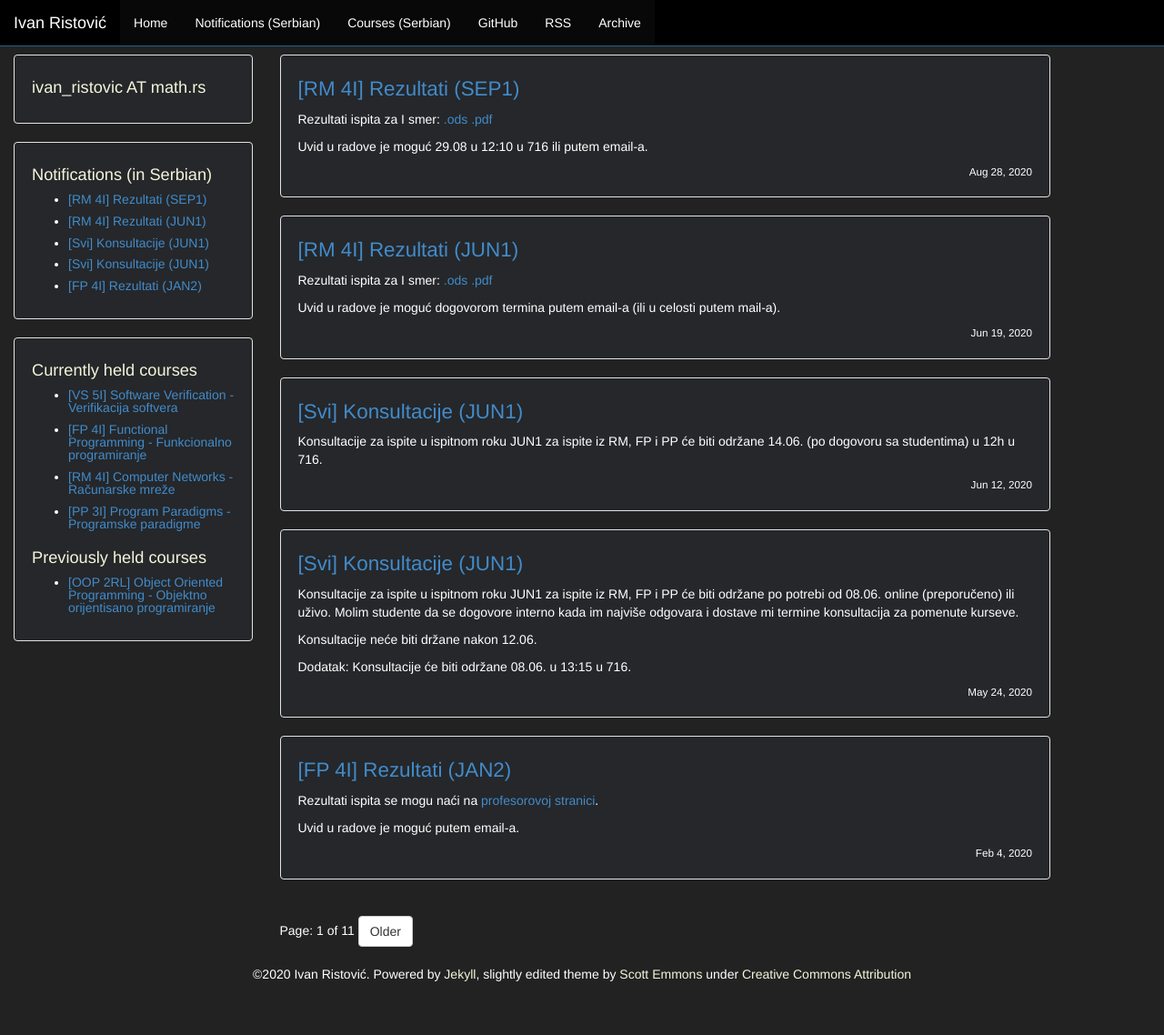
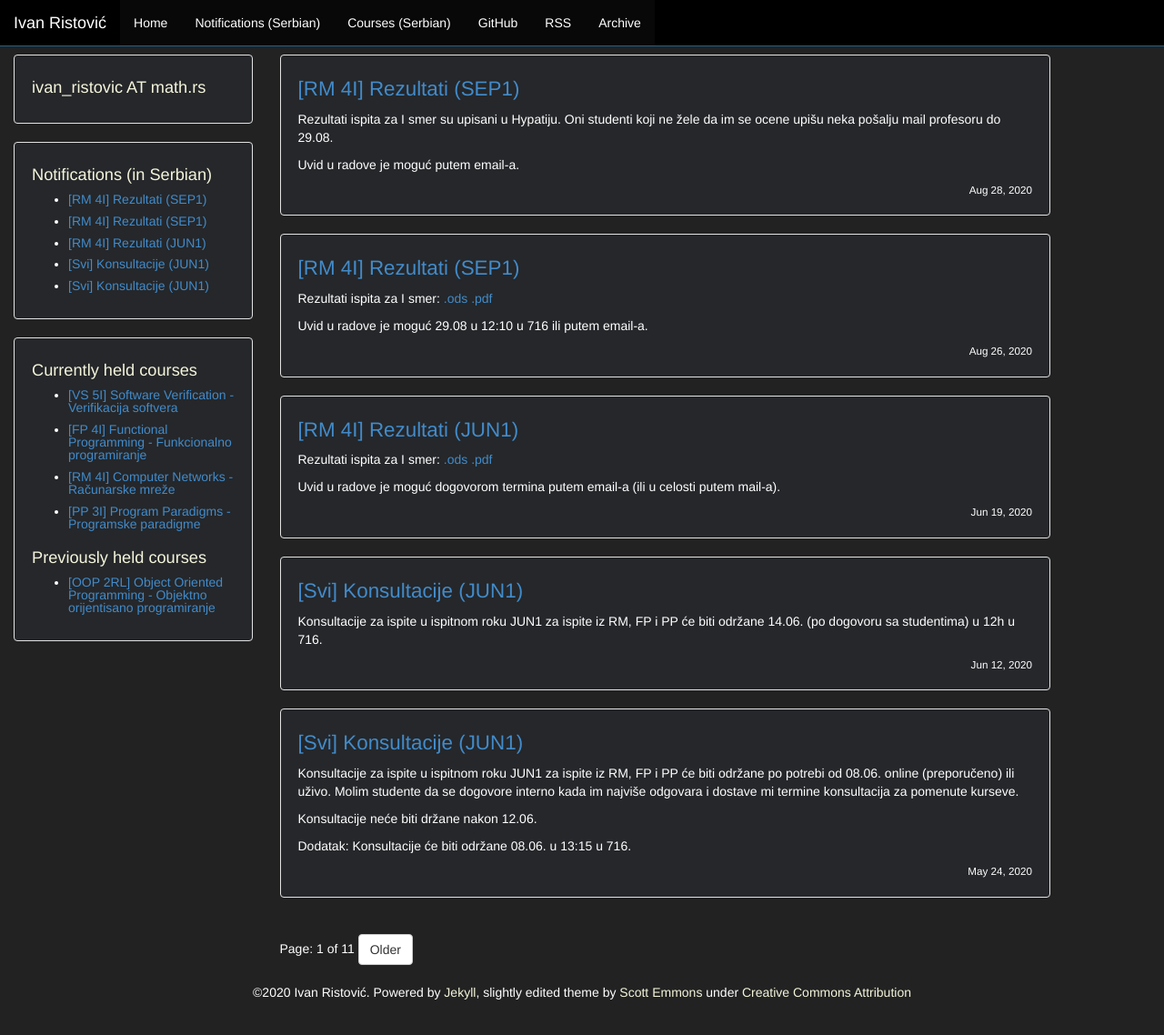
Before and after one commit to ivan-ristovic/ivan-ristovic.github.io, a Jekyll site: the page built from notifications/index.html, in a window 1280 px wide and 1171 px high. Shown: the top 1138 px of the window at 91% size. Built offline with Jekyll 4.4.1, drawn with Linux system fonts in a browser that asks for light colours; the list of posts is cut into pages by our own code.

```diff
--- a/_posts/2019_2020/2020-08-26-rm-results.md
+++ b/_posts/2019_2020/2020-08-26-rm-results.md
@@ -2,7 +2,7 @@
 layout: post
 course: RM 4I
 title: "Rezultati (SEP1)"
-date: 2020-08-28 23:45:00 +0100
+date: 2020-08-26 23:45:00 +0100
 comments: false
 ---
 
--- /dev/null
+++ b/_posts/2019_2020/2020-08-28-fp-results.md
@@ -0,0 +1,11 @@
+---
+layout: post
+course: RM 4I
+title: "Rezultati (SEP1)"
+date: 2020-08-28 13:15:00 +0100
+comments: false
+---
+
+Rezultati ispita za I smer su upisani u Hypatiju. Oni studenti koji ne žele da im se ocene upišu neka pošalju mail profesoru do 29.08.
+
+Uvid u radove je moguć putem email-a.
```
